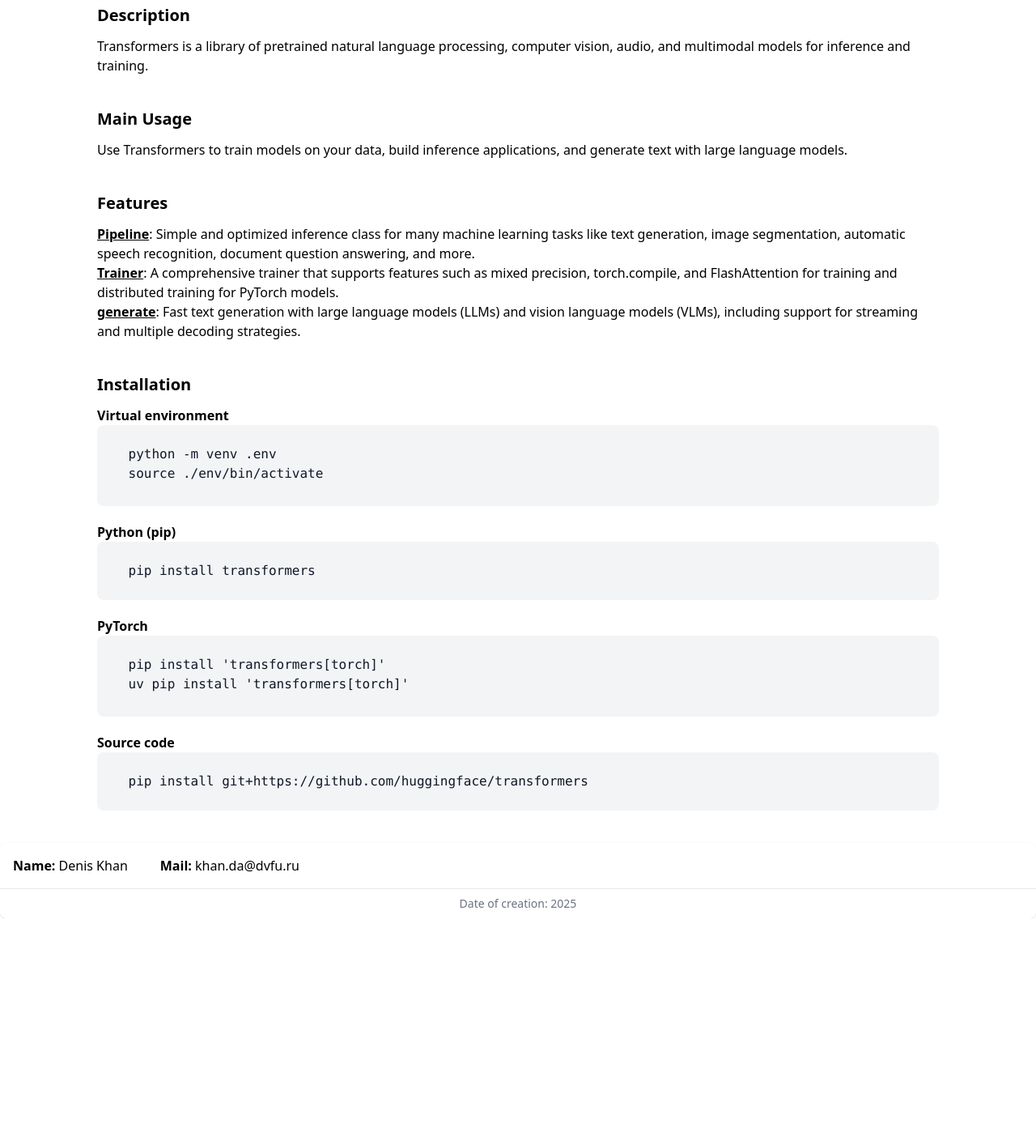
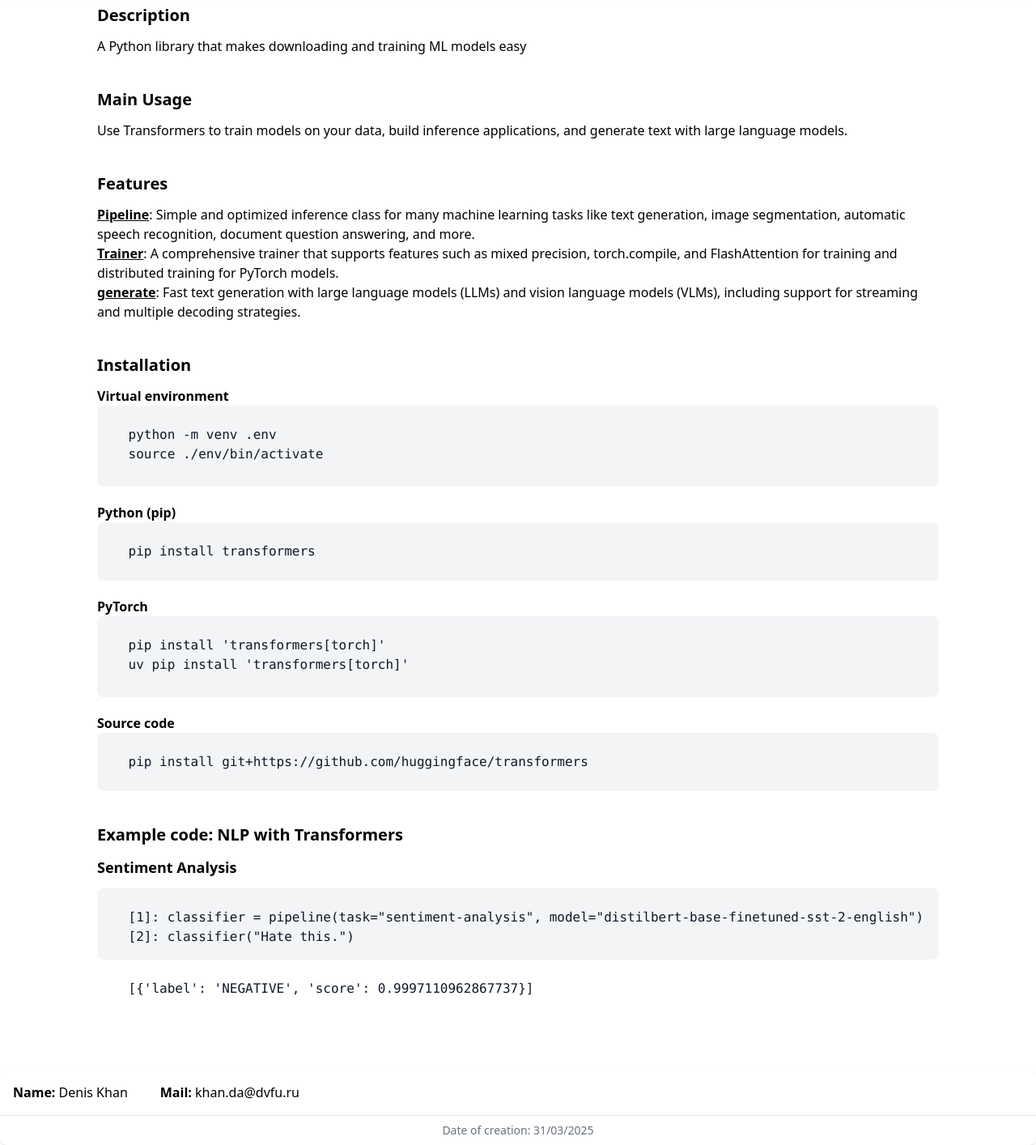
Before and after one commit to denissskhannn/transformers-site-tailwind, a plain HTML site: page index.html in a window 1280 px wide. Shown: the part 75-1489 px from the top of the page at 81% size. Before the commit the page ends 1209 px from the top, so only its background shows below. Drawn offline with nearby package versions, Linux system fonts and the light colour scheme.

Commit message:
Add Example, add links, add alpine.js for dropmenu

```diff
--- a/index.html
+++ b/index.html
@@ -67,9 +67,9 @@
                         >https://alpinejs.dev/component/dropdown</a
                     >
                     <a
-                        href="https://alpinejs.dev/component/dropdown"
+                        href="https://www.youtube.com/watch?v=jan07gloaRg"
                         class="block px-4 py-2 text-gray-700 hover:bg-gray-100"
-                        >https://alpinejs.dev/component/dropdown</a
+                        >https://www.youtube.com/watch?v=jan07gloaRg</a
                     >
                 </div>
             </div>
@@ -79,9 +79,8 @@
             <!-- Description -->
             <p class="text-xl font-bold mb-3 mt-2">Description</p>
             <p>
-                Transformers is a library of pretrained natural language
-                processing, computer vision, audio, and multimodal models for
-                inference and training.
+                A Python library that makes downloading and training ML models
+                easy
             </p>
             <!-- Main Usage -->
             <p class="text-xl font-bold mb-3 mt-10">Main Usage</p>
@@ -152,6 +151,23 @@
     pip install git+https://github.com/huggingface/transformers
                               </code>
                             </pre>
+            <!-- Example -->
+            <p class="text-xl font-bold mb-3 mt-10">
+                Example code: NLP with Transformers
+            </p>
+            <p class="text-lg font-bold mb-3">Sentiment Analysis</p>
+            <pre
+                class="bg-gray-100 text-gray-900 rounded-lg text-wrap break-words h-22">
+                      <code>
+    [1]: classifier = pipeline(task="sentiment-analysis", model="distilbert-base-finetuned-sst-2-english")
+    [2]: classifier("Hate this.")
+                      </code>
+                    </pre>
+            <pre class="text-gray-900 text-wrap break-words">
+                              <code>
+    [{'label': 'NEGATIVE', 'score': 0.9997110962867737}]
+                              </code>
+                            </pre>
         </main>
         <!-- Footer -->
         <footer class="bg-white rounded-lg shadow-sm mt-10">
@@ -164,7 +180,7 @@
             <hr class="border-gray-200 mx-auto" />
             <span
                 class="block text-sm text-gray-500 sm:text-center dark:text-gray-400 p-2"
-                >Date of creation: 2025</span
+                >Date of creation: 31/03/2025</span
             >
         </footer>
     </body>
```
